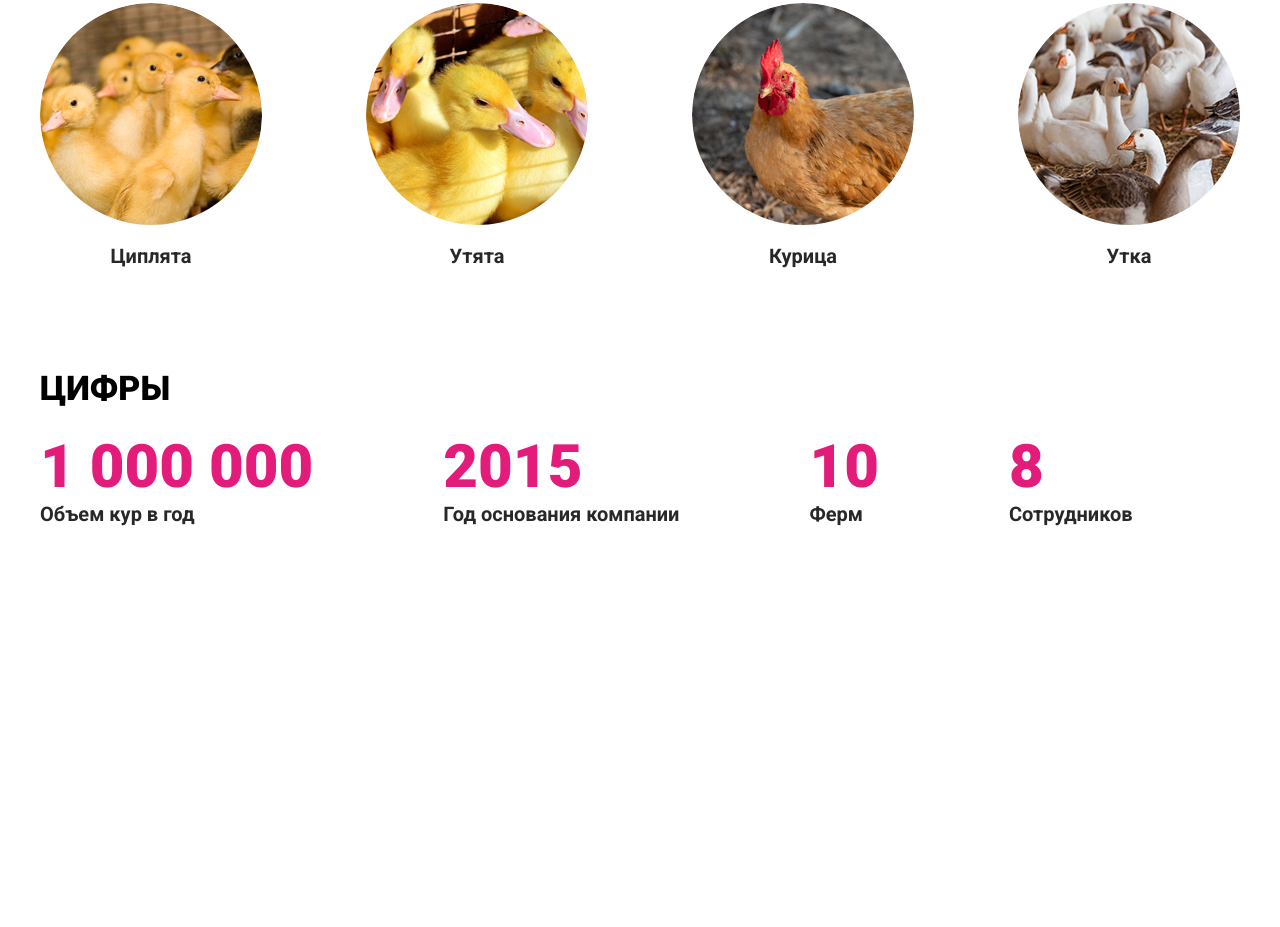
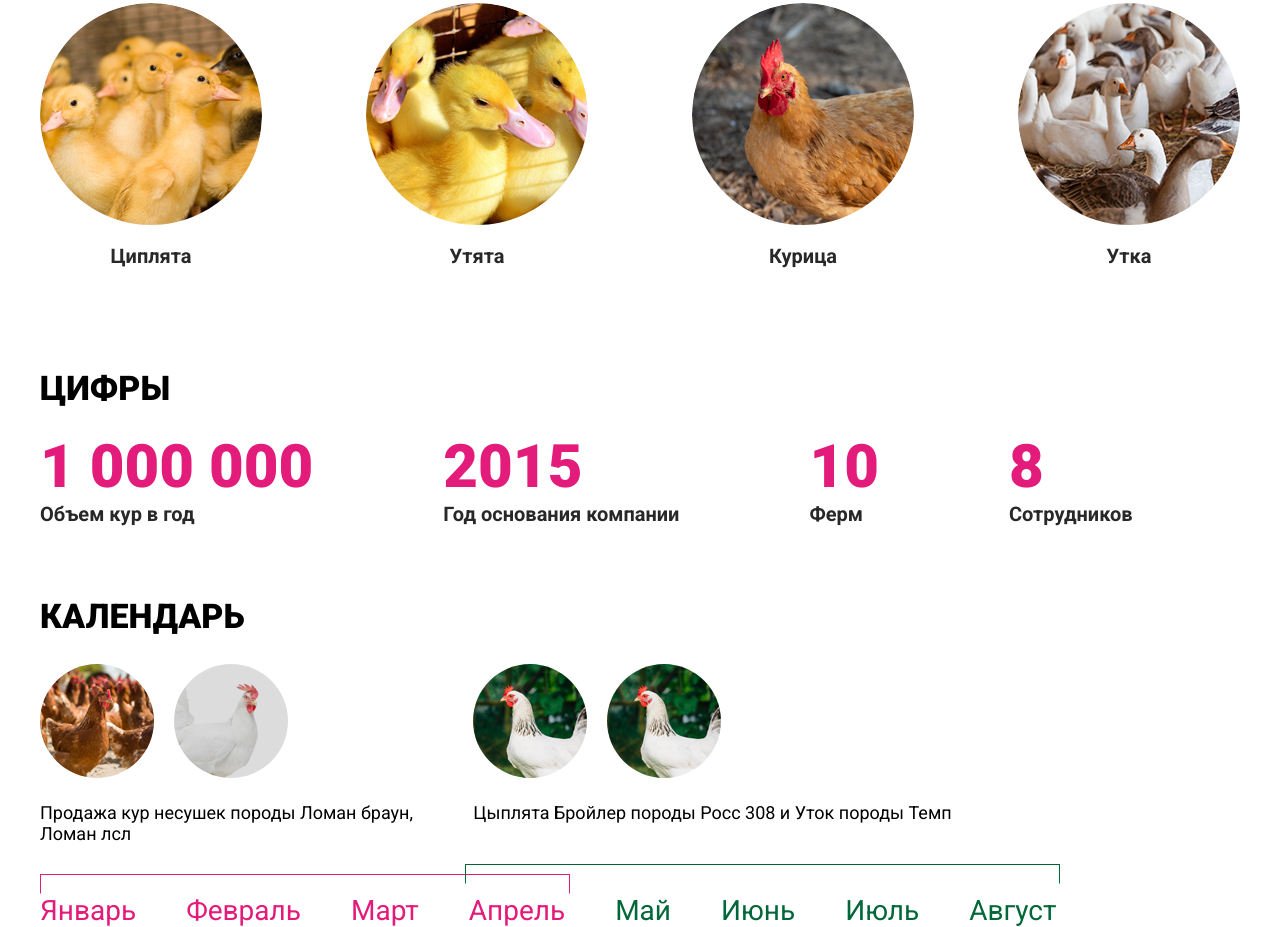
Before and after one commit to MarianVytak/chicken, a website: page src/index.html in a window 1280 px wide. Shown: the part 869-1796 px from the top of the page. Before the commit the page ends 1395 px from the top, so only its background shows below. Drawn offline with nearby package versions, Linux system fonts and the light colour scheme; files that its build step writes are made by us from their sources.

Commit message:
Added Section 4.

```diff
--- a/src/assets/sass/style.scss
+++ b/src/assets/sass/style.scss
@@ -6,6 +6,7 @@ Table of contents
 ## Section 1
 ## Section 2
 ## Section 3
+## Section 4
 *******************/
 
 
@@ -28,3 +29,7 @@ Table of contents
 /* ## Section 3
 ====================*/
 @import "../../templates/section-3/section-3";
+
+/* ## Section 4
+====================*/
+@import "../../templates/section-4/section-4";
--- /dev/null
+++ b/src/templates/section-4/section-4.html
@@ -0,0 +1,51 @@
+<div class="section-4">
+    <div class="container">
+
+        <h2 class="h2">календарь</h2>
+
+        <div class="section-4__block">
+            <div class="section-4__block_item">
+                <div class="section-4__block_item_images">
+                    <div class="section-4__block_item_img">
+                        <img src="../../assets/img/section-4__img-1.png" alt="">
+                    </div>
+                    <div class="section-4__block_item_img">
+                        <img src="../../assets/img/section-4__img-2.png" alt="">
+                    </div>
+                </div>
+                <div class="section-4__block_item_desc">
+                    Продажа кур несушек породы Ломан браун, Ломан лсл
+                </div>
+            </div>
+            <div class="section-4__block_item">
+                <div class="section-4__block_item_images">
+                    <div class="section-4__block_item_img">
+                        <img src="../../assets/img/section-4__img-3.png" alt="">
+                    </div>
+                    <div class="section-4__block_item_img">
+                        <img src="../../assets/img/section-4__img-3.png" alt="">
+                    </div>
+                </div>
+                <div class="section-4__block_item_desc">
+                    Цыплята Бройлер породы Росс 308 и Уток породы Темп
+                </div>
+            </div>
+        </div>
+        <!-- /.section-4__block -->
+
+        <ul class="section-4__list">
+            <li class="section-4__list_item pink">Январь</li>
+            <li class="section-4__list_item pink">Февраль</li>
+            <li class="section-4__list_item pink">Март</li>
+            <li class="section-4__list_item pink">Апрель</li>
+            <li class="section-4__list_item green">Май</li>
+            <li class="section-4__list_item green">Июнь</li>
+            <li class="section-4__list_item green">Июль</li>
+            <li class="section-4__list_item green">Август</li>
+        </ul>
+        <!-- /.section-4__list -->
+
+    </div>
+    <!-- /.container -->
+</div>
+<!-- /.section-4 -->
--- /dev/null
+++ b/src/templates/section-4/section-4.scss
@@ -0,0 +1,73 @@
+.section-4 {
+  padding-top: 70px;
+  background-color: $white;
+}
+
+.section-4__block {
+  display: grid;
+  grid-template-columns: 1fr 2fr;
+  grid-gap: 50px;
+}
+
+.section-4__block_item_images {
+  display: flex;
+  align-items: center;
+  justify-content: flex-start;
+}
+
+.section-4__block_item_img {
+  margin-right: 20px;
+}
+
+.section-4__block_item_desc {
+  margin-top: 20px;
+  font-size: 18px;
+}
+
+.section-4__list {
+  position: relative;
+  display: flex;
+  align-items: center;
+  justify-content: flex-start;
+  padding-top: 50px;
+  &:before {
+    content: '';
+    position: absolute;
+    top: 30px;
+    left: 0;
+    width: 530px;
+    height: 20px;
+    border: 1px solid $pink;
+    border-bottom-color: transparent;
+    box-sizing: border-box;
+    background-color: transparent;
+  }
+  &:after {
+    content: '';
+    position: absolute;
+    top: 20px;
+    left: 425px;
+    width: 595px;
+    height: 20px;
+    border: 1px solid $green;
+    border-bottom-color: transparent;
+    box-sizing: border-box;
+    background-color: transparent;
+  }
+}
+
+.section-4__list_item {
+  margin-right: 50px;
+  font-size: 28px;
+  &.pink {
+    color: $pink;
+  }
+  &.green {
+    color: $green;
+  }
+  &:first-child {
+  }
+  &:last-child {
+    margin-right: 0;
+  }
+}
```
Also changed, not shown: src/index.html (+1 -0 lines), src/assets/img/section-4__img-1.png (added), src/assets/img/section-4__img-2.png (added), src/assets/img/section-4__img-3.png (added), src/assets/img/section-4__img-4.png (added).
